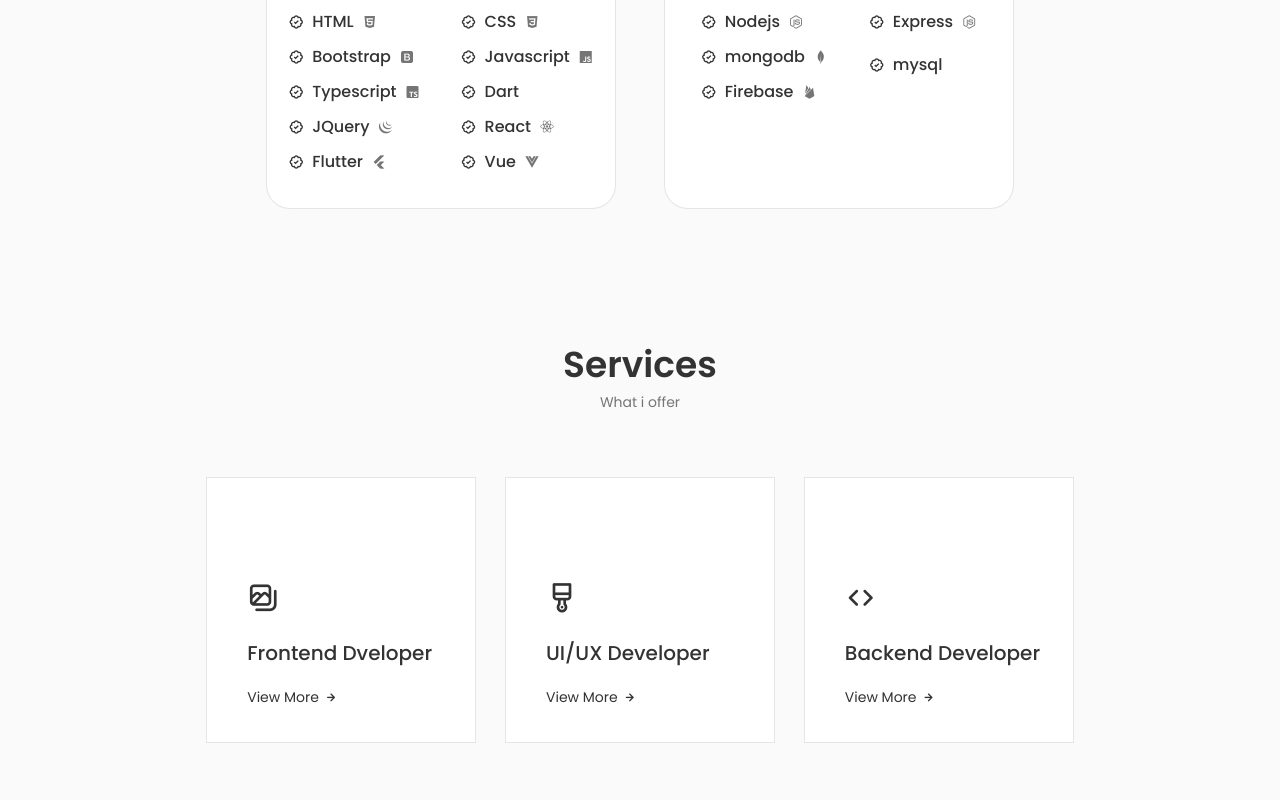
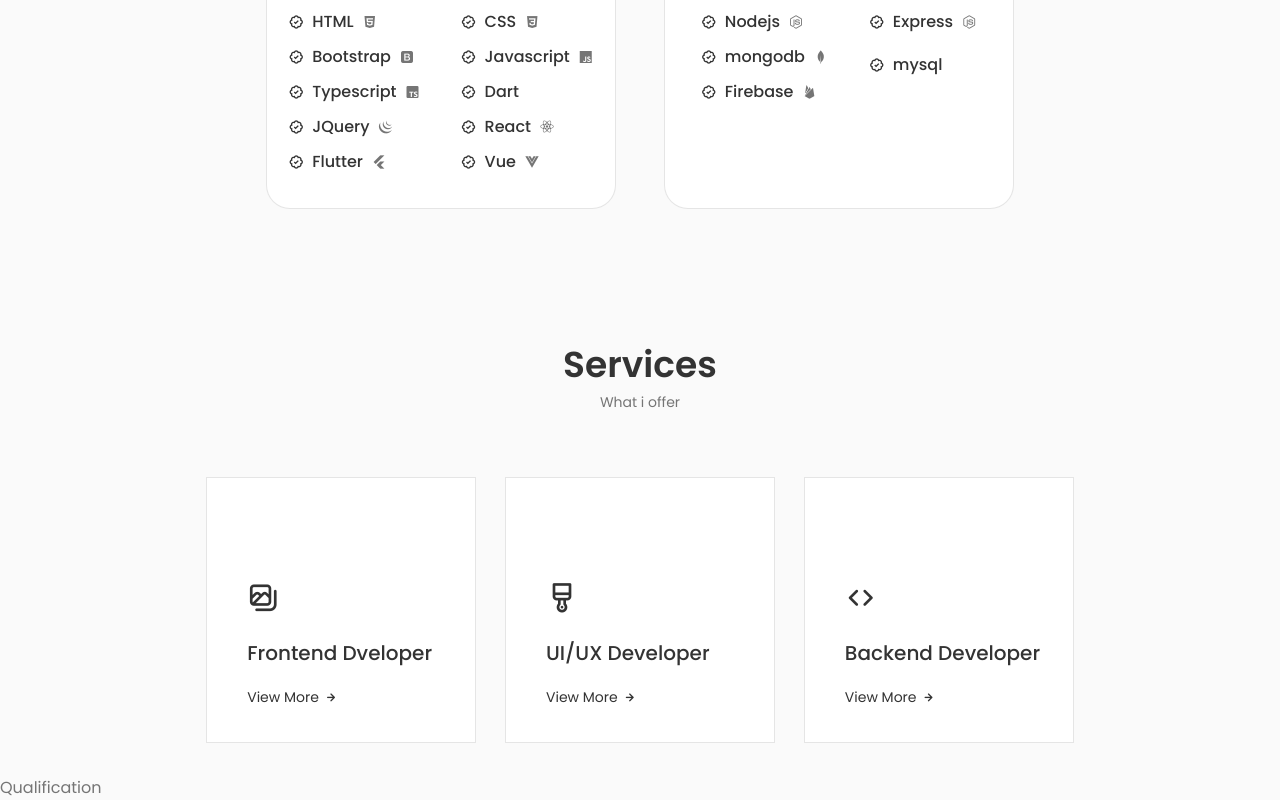
Before and after one commit to sameh-dh/portfolio, a React (Create React App) app: page / in a window 1280 px wide. Shown: the part 1535-2335 px from the top of the page. Before the commit the page ends 2310 px from the top, so only its background shows below. Built offline with nearby package versions, Linux system fonts and the light colour scheme.

Commit message:
Qualification component starts here

```diff
--- a/src/App.jsx
+++ b/src/App.jsx
@@ -4,6 +4,7 @@
 import About from './components/About/About.jsx';
 import Skills from './components/skills/Skills.jsx'
 import Services from './components/services/Services';
+import Qualification from './components/qualification/Qualification';
 function App() {
   return (
    <>
@@ -13,6 +14,7 @@
     <About />
     <Skills />
     <Services />
+    <Qualification />
    </main>
    </>
   );
--- /dev/null
+++ b/src/components/qualification/Qualification.jsx
@@ -0,0 +1,10 @@
+import React from 'react'
+import "../../css/Qualification.css"
+
+const Qualification = () => {
+  return (
+    <div>Qualification</div>
+  )
+}
+
+export default Qualification
```
Also changed, not shown: src/css/Qualification.css (added), 1 other file (tests, documents, lock files or other folders).
